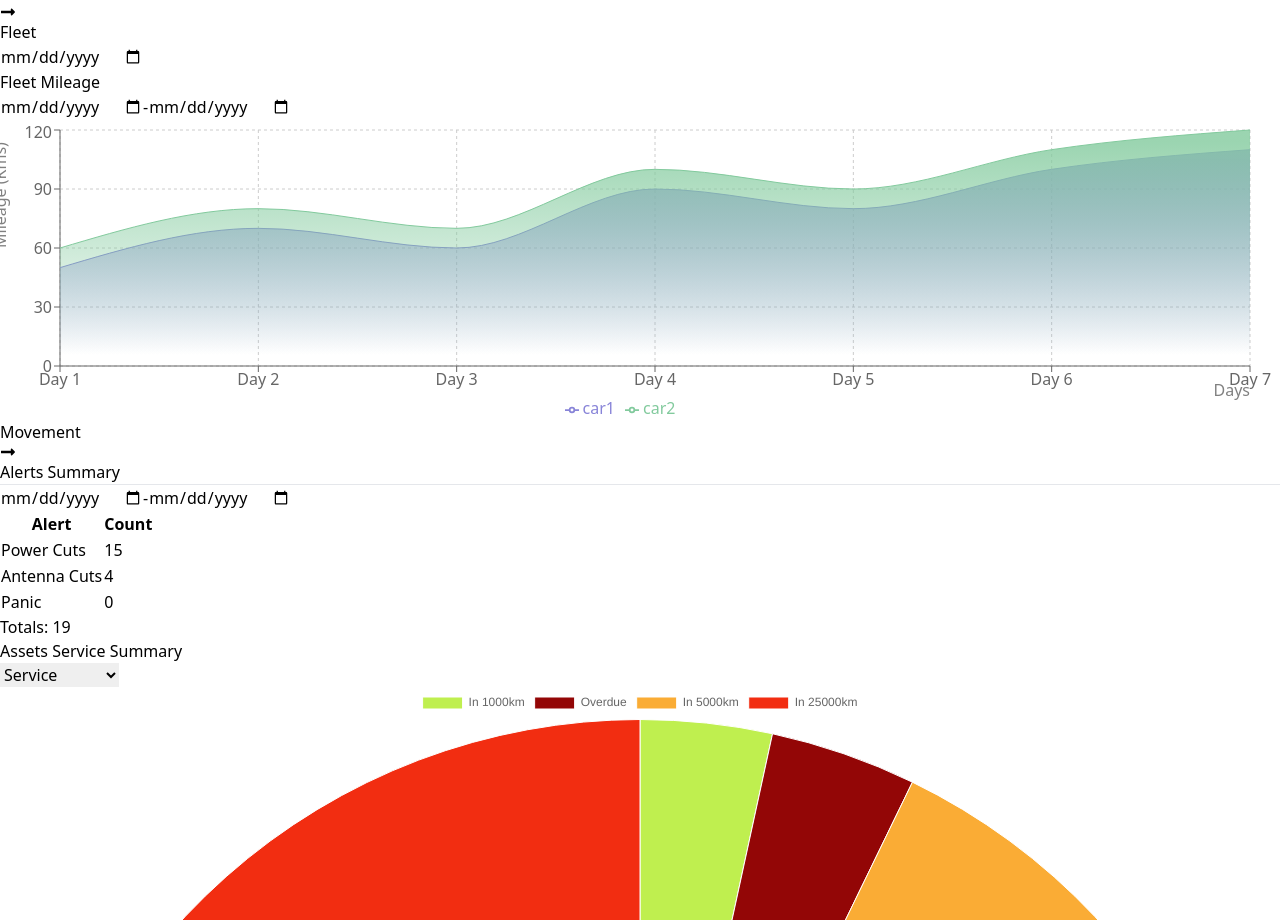
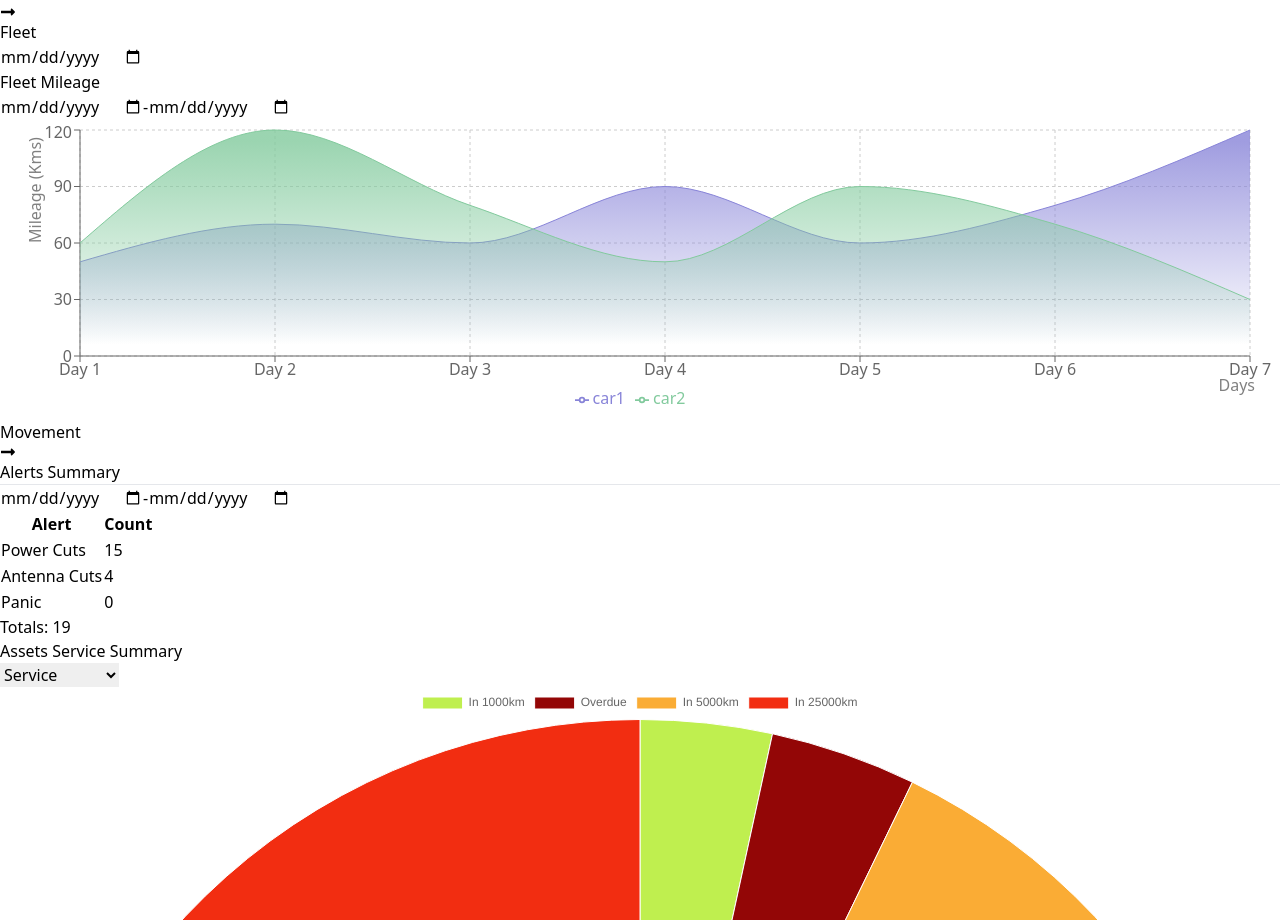
Before and after one commit to kenyansa/RiverCross_Dashboard, a React (Vite) app: page / in a window 1280 px wide. Shown: the part 1141-2061 px from the top of the page. Built offline with nearby package versions, Linux system fonts and the light colour scheme.

Commit message:
add axes labels

```diff
--- a/src/components/AriaChart.tsx
+++ b/src/components/AriaChart.tsx
@@ -2,20 +2,21 @@ import { useState } from 'react';
 import { AreaChart, Area, XAxis, YAxis, CartesianGrid, Tooltip, ResponsiveContainer, Legend } from 'recharts';
 import ChartButton from './ChartButton';
 
-// Sample data with two cars
+// Here, I have used sample data for two cars
 const data = [
   { day: 'Day 1', car1: 50, car2: 60 },
-  { day: 'Day 2', car1: 70, car2: 80 },
-  { day: 'Day 3', car1: 60, car2: 70 },
-  { day: 'Day 4', car1: 90, car2: 100 },
-  { day: 'Day 5', car1: 80, car2: 90 },
-  { day: 'Day 6', car1: 100, car2: 110 },
-  { day: 'Day 7', car1: 110, car2: 120 },
+  { day: 'Day 2', car1: 70, car2: 120 },
+  { day: 'Day 3', car1: 60, car2: 80 },
+  { day: 'Day 4', car1: 90, car2: 50 },
+  { day: 'Day 5', car1: 60, car2: 90 },
+  { day: 'Day 6', car1: 80, car2: 70 },
+  { day: 'Day 7', car1: 120, car2: 30 },
 ];
 
 export default function AriaChart() {
-    const [startDate, setStartDate] = useState<string | undefined>(undefined);
+  const [startDate, setStartDate] = useState<string | undefined>(undefined);
   const [endDate, setEndDate] = useState<string | undefined>(undefined);
+
   const handleButtonClick = () => {
     console.log('Button clicked');
   };
@@ -41,7 +42,7 @@ export default function AriaChart() {
         </div>
       </div>
       <ResponsiveContainer width="100%" height={300}>
-        <AreaChart data={data} margin={{ top: 10, right: 30, left: 0, bottom: 0 }}>
+        <AreaChart data={data} margin={{ top: 10, right: 30, left: 20, bottom: 10 }}>
           <defs>
             <linearGradient id="colorCar1" x1="0" y1="0" x2="0" y2="1">
               <stop offset="5%" stopColor="#8884d8" stopOpacity={0.8}/>
@@ -53,8 +54,8 @@ export default function AriaChart() {
             </linearGradient>
           </defs>
           <CartesianGrid strokeDasharray="3 3" />
-          <XAxis dataKey="day" label={{ value: 'Days', position: 'insideBottomRight', offset: 0 }} />
-          <YAxis label={{ value: 'Mileage (Kms)', angle: -90, position: 'insideLeft', offset: 0 }} />
+          <XAxis dataKey="day" label={{ value: 'Days', position: 'insideBottomRight', offset: -5 }} />
+          <YAxis label={{ value: 'Mileage (Kms)', angle: -90, position: 'insideLeft', offset: 15 }} />
           <Tooltip />
           <Legend />
           <Area type="monotone" dataKey="car1" stroke="#8884d8" fillOpacity={1} fill="url(#colorCar1)" />
@@ -68,5 +69,5 @@ export default function AriaChart() {
         />
       </div>
     </div>
-  )
+  );
 }
```
